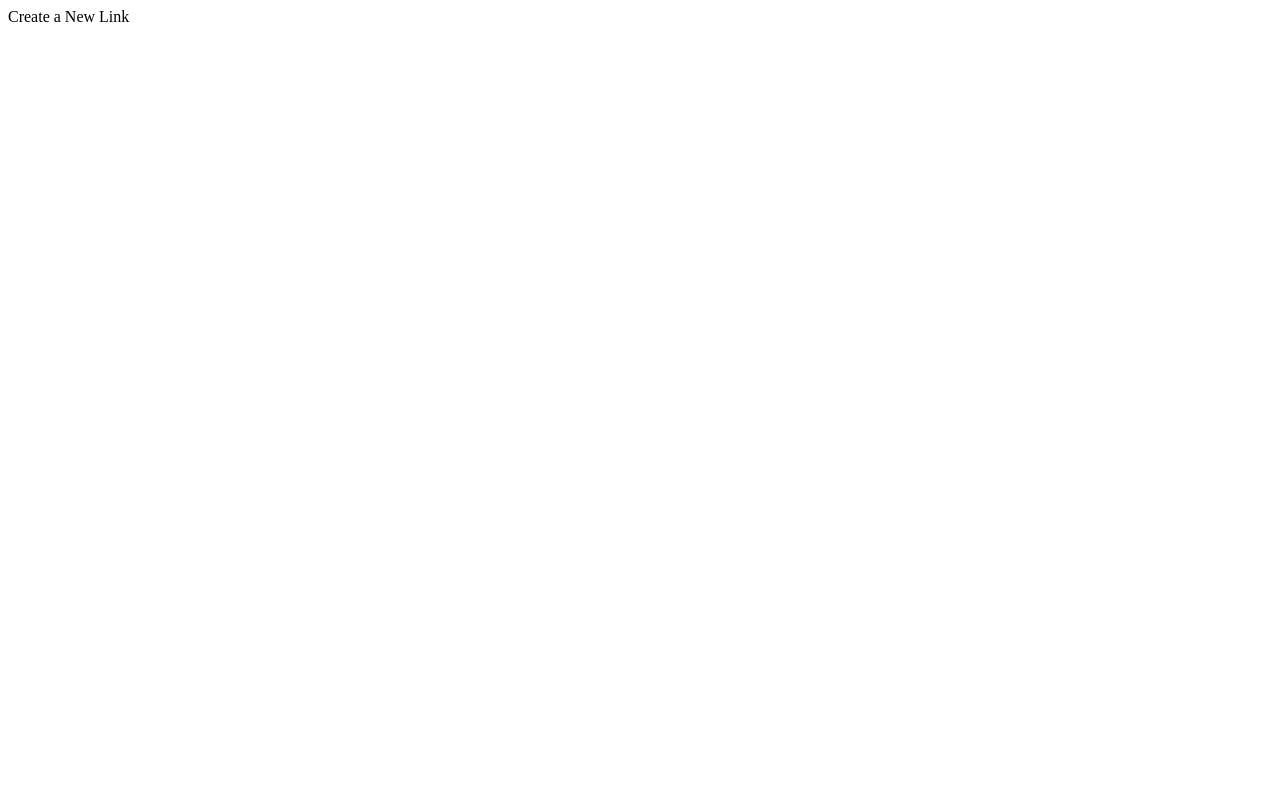
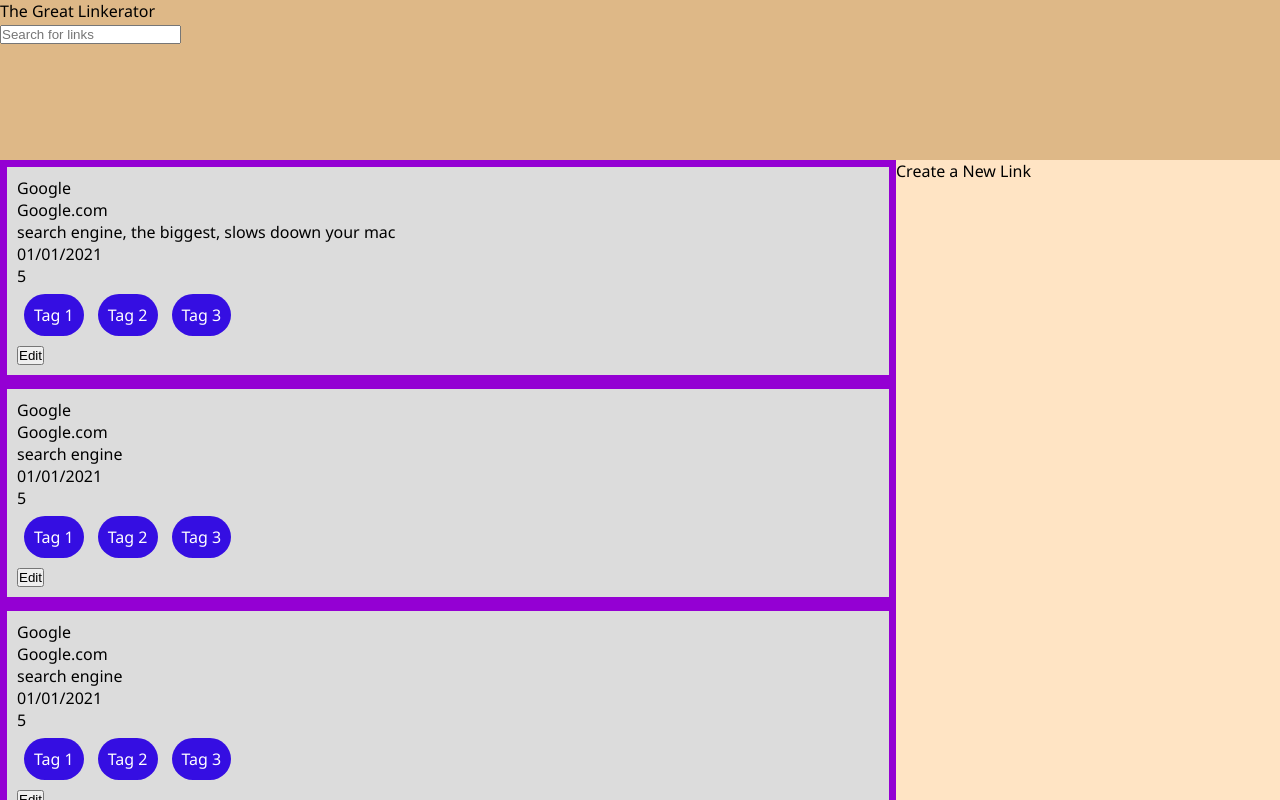
Before and after one commit to lambaxx7379/linkerator, a React (Create React App) app: page / in a window 1280 px wide. Built offline with nearby package versions, Linux system fonts and the light colour scheme; the HTML template or start-up script is replaced by a standard one.

Commit message:
tag route and general css layout

```diff
--- a/db/index.js
+++ b/db/index.js
@@ -56,7 +56,7 @@
     );
 
     link.tags = tags;
-    console.log(link, "this is my return from get link by id");
+
     return link;
   } catch (error) {
     throw error;
--- a/db/init_db.js
+++ b/db/init_db.js
@@ -116,12 +116,13 @@
 
     console.log("Calling getAllLinks");
     const links = await getAllLinks();
-    console.log("Result:", links);
+    console.log("Get All Links Result:", links);
 
     console.log("Calling updateLinks on links[0]");
     const updateLinkResult = await updateLinks(links[0].id, {
       name: "New Name",
       comment: "Updated Comment",
+      tags: ['new tags', 'updated tags', 'an extra tag', 'how many tags can i add']
     });
     console.log("Result:", updateLinkResult);
 
--- a/src/components/App.js
+++ b/src/components/App.js
@@ -1,13 +1,97 @@
 import React from "react";
-
+import './app.css';
 import CreateForm from "./CreateForm";
 
 const App = () => {
   return (
+
     <div className="App">
-      <div>
+
+      <header>
+        <div>The Great Linkerator</div>
+        <input
+          type="text"
+          id="header-search"
+          placeholder="Search for links"
+          name="s"
+        />
+      </header>
+
+      <div className='left card'>
+        <div className='cards-container'>
+          <div className='inner-card'>
+            <div className='link-info'>
+              <div className='link-name'>Google</div>
+              <div className='link'>Google.com</div>
+              <div className='comment'>search engine, the biggest, slows doown your mac</div>
+              <div className='date'>01/01/2021</div>
+              <div className='click-count'>5</div>
+            </div>
+            <div className='tag-container'>
+              <div className='tags'>Tag 1</div>
+              <div className='tags'>Tag 2</div>
+              <div className='tags'>Tag 3</div>
+            </div>
+            <button>Edit</button>
+          </div>
+
+          <div className='inner-card'>
+            <div className='link-info'>
+              <div className='link-name'>Google</div>
+              <div className='link'>Google.com</div>
+              <div className='comment'>search engine</div>
+              <div className='date'>01/01/2021</div>
+              <div className='click-count'>5</div>
+            </div>
+            <div className='tag-container'>
+              <div className='tags'>Tag 1</div>
+              <div className='tags'>Tag 2</div>
+              <div className='tags'>Tag 3</div>
+            </div>
+            <button>Edit</button>
+          </div>
+
+          <div className='inner-card'>
+            <div className='link-info'>
+              <div className='link-name'>Google</div>
+              <div className='link'>Google.com</div>
+              <div className='comment'>search engine</div>
+              <div className='date'>01/01/2021</div>
+              <div className='click-count'>5</div>
+            </div>
+            <div className='tag-container'>
+              <div className='tags'>Tag 1</div>
+              <div className='tags'>Tag 2</div>
+              <div className='tags'>Tag 3</div>
+            </div>
+            <button>Edit</button>
+          </div>
+
+          <div className='inner-card'>
+            <div className='link-info'>
+              <div className='link-name'>Google</div>
+              <div className='link'>Google.com</div>
+              <div className='comment'>search engine</div>
+              <div className='date'>01/01/2021</div>
+              <div className='click-count'>5</div>
+            </div>
+            <div className='tag-container'>
+              <div className='tags'>Tag 1</div>
+              <div className='tags'>Tag 2</div>
+              <div className='tags'>Tag 3</div>
+            </div>
+            <button>Edit</button>
+          </div>
+        </div>
+
+      </div>
+
+      <div className="right createForm">
         <CreateForm />
       </div>
+
+
+
     </div>
   );
 };
--- /dev/null
+++ b/src/components/app.css
@@ -0,0 +1,64 @@
+* {
+  box-sizing: border-box;
+  margin: 0;
+  padding: 0;
+}
+
+#root {
+  display: flex;
+  height: 100vh;
+}
+
+.App {
+  font-family: "Segoe UI", "Ubuntu", "Roboto", "Open Sans", "Helvetica Neue",
+    sans-serif;
+  display: grid;
+  grid-template-areas:
+    "header header"
+    "left right";
+  grid-template-rows: 20% 1fr;
+  grid-template-columns: 70% 1fr;
+  width: 100vw;
+}
+
+header {
+  grid-area: header;
+  background-color: burlywood;
+}
+
+.left.card {
+  grid-area: left;
+  overflow: auto;
+  background-color: beige;
+}
+
+.right.createForm {
+  grid-area: right;
+  background-color: bisque;
+}
+
+.cards-container {
+  grid-area: left;
+  background-color: darkviolet;
+  display: grid;
+  grid-template-columns: repeat(auto-fit, minmax(450px, 1fr));
+}
+
+.inner-card {
+  margin: 7px;
+  background-color: gainsboro;
+  padding: 10px;
+}
+
+div.tags {
+  background-color: rgb(53, 14, 226);
+  color: white;
+  margin: 7px;
+  padding: 10px;
+  border-radius: 3rem;
+}
+
+.tag-container {
+  display: flex;
+  flex-wrap: wrap;
+}
```
Also changed, not shown: routes/index.js (+18 -5 lines).
